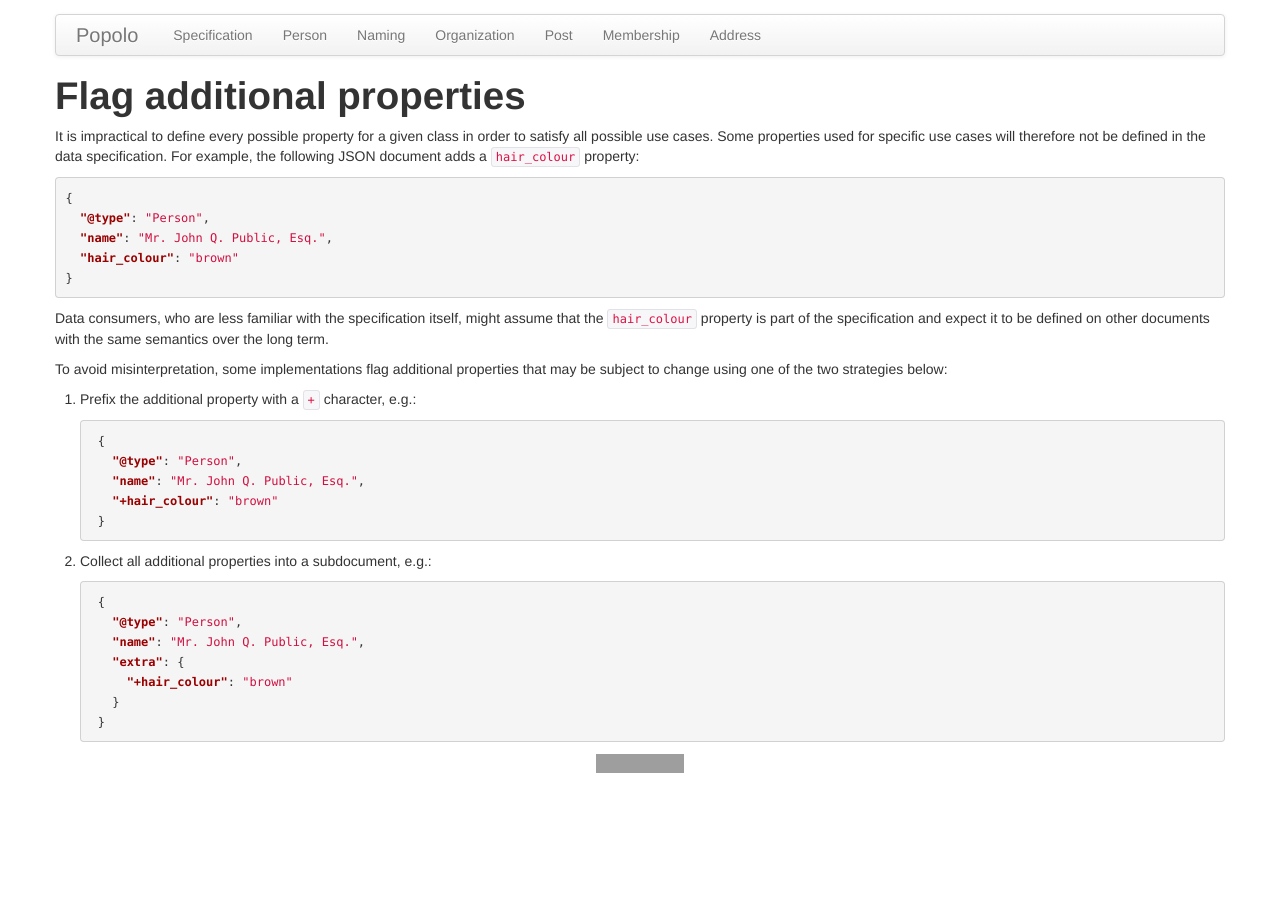
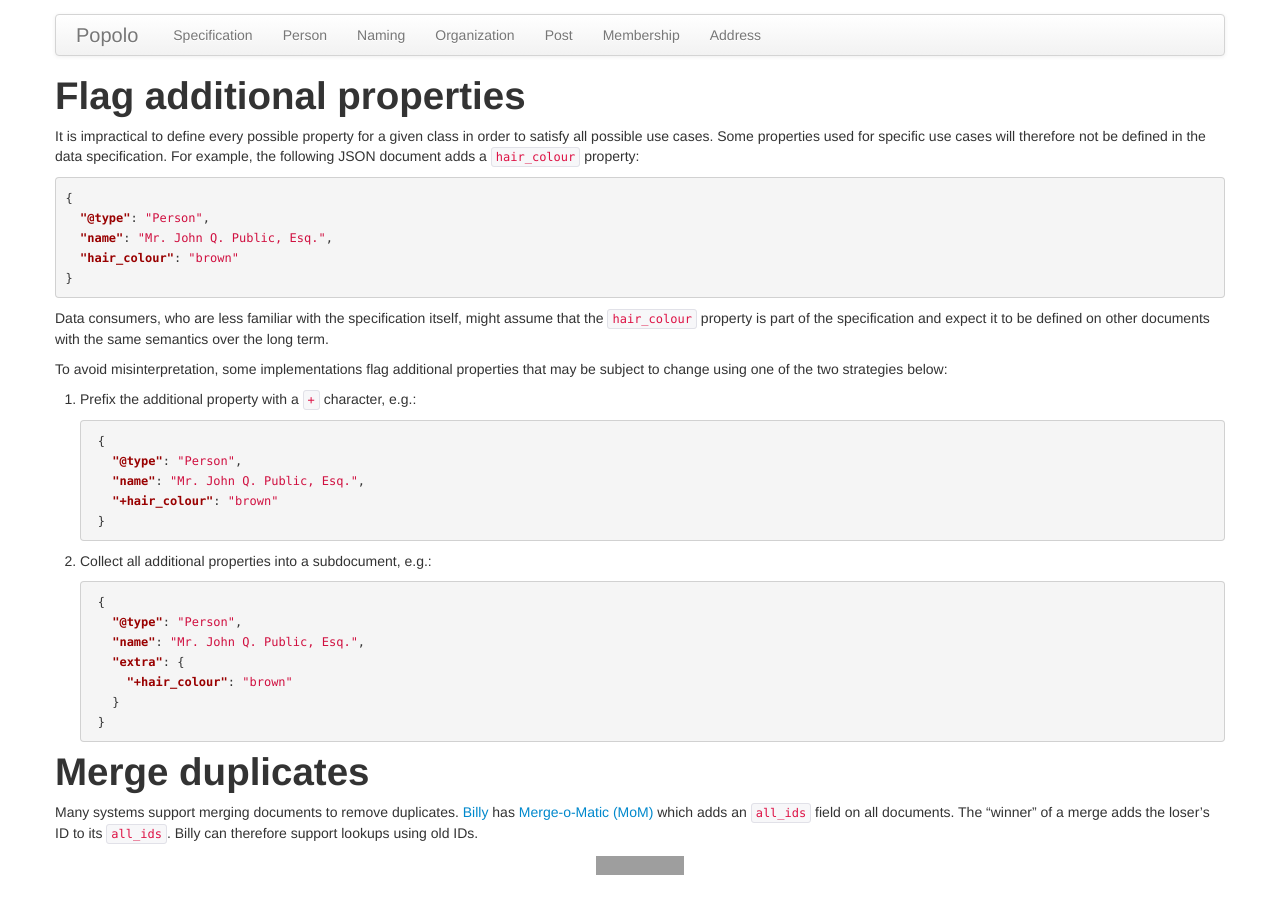
Before and after one commit to popolo-project/popolo-spec, a Jekyll site: the page built from patterns.md, in a window 1280 px wide. Built offline with Jekyll 4.4.1, drawn with Linux system fonts in a browser that asks for light colours; nearby versions of some CDN libraries; Markdown is read by kramdown in place of the engine named in the settings; grey boxes are pictures that could not be loaded.

Commit message:
add a merging pattern

````diff
--- a/patterns.md
+++ b/patterns.md
@@ -42,3 +42,7 @@ To avoid misinterpretation, some implementations flag additional properties that
       }
     }
     ```
+
+# Merge duplicates
+
+Many systems support merging documents to remove duplicates. [Billy](https://github.com/sunlightlabs/billy/) has [Merge-o-Matic (MoM)](https://github.com/sunlightlabs/billy/wiki/Merge-o-matic) which adds an `all_ids` field on all documents. The "winner" of a merge adds the loser's ID to its `all_ids`. Billy can therefore support lookups using old IDs.
````
